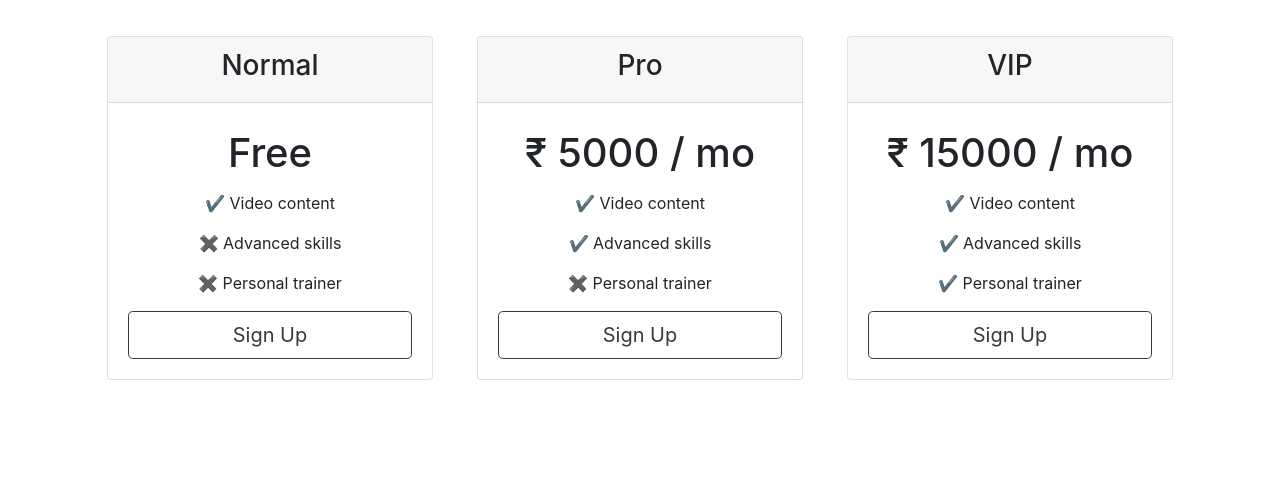
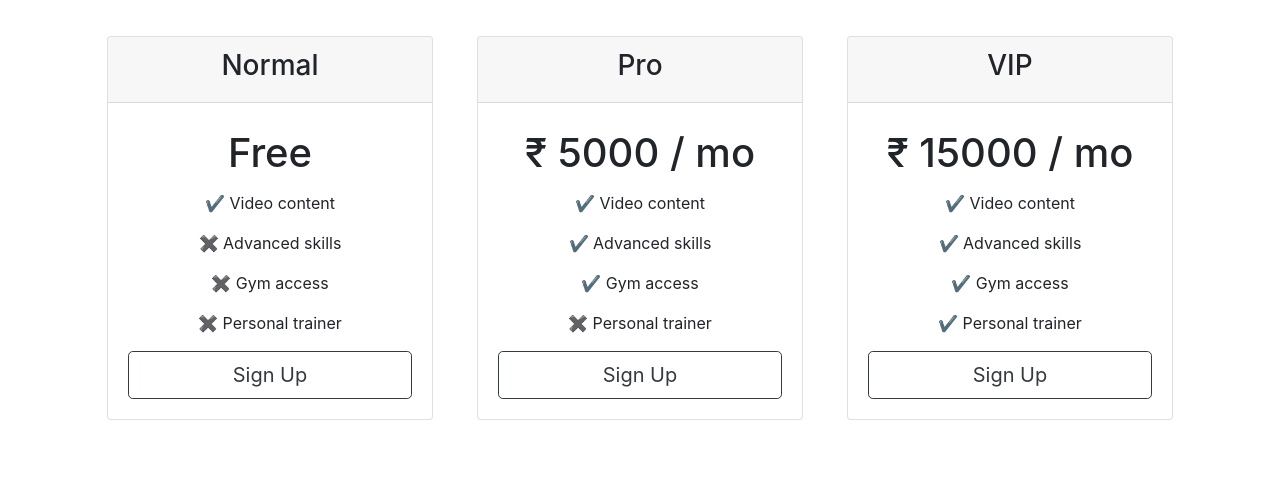
Before and after one commit to vasanthazhagan/z-academy, a plain HTML site: page index.html in a window 1280 px wide. Shown: the part 1289-1781 px from the top of the page. Drawn offline with nearby package versions, Linux system fonts and the light colour scheme.

Commit message:
Update index.html

```diff
--- a/index.html
+++ b/index.html
@@ -98,6 +98,7 @@
           <h2 class="pricing-text">Free</h2>
           <p class="price-description">✔️  Video content</p>
           <p class="price-description">✖  Advanced skills</p>
+          <p class="price-description">✖  Gym access</p>
           <p class="price-description">✖  Personal trainer</p>
           <button type="button" class="btn btn-outline-dark btn-block btn-lg">Sign Up</button>
         </div>
@@ -112,6 +113,7 @@
           <h2 class="pricing-text">₹ 5000 / mo</h2>
           <p class="price-description">✔️  Video content</p>
           <p class="price-description">✔️  Advanced skills</p>
+          <p class="price-description">✔️  Gym access</p>
           <p class="price-description">✖  Personal trainer</p>
           <button type="button" class="btn btn-outline-dark btn-block btn-lg">Sign Up</button>
         </div>
@@ -126,6 +128,7 @@
           <h2 class="pricing-text">₹ 15000 / mo</h2>
           <p class="price-description">✔️  Video content</p>
           <p class="price-description">✔️  Advanced skills</p>
+          <p class="price-description">✔️  Gym access</p>
           <p class="price-description">✔️  Personal trainer</p>
           <button type="button" class="btn btn-outline-dark btn-block btn-lg">Sign Up</button>
         </div>
```
